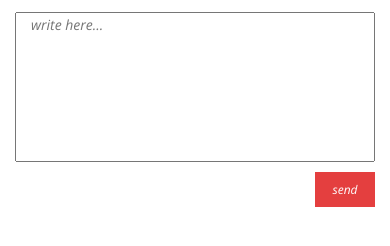
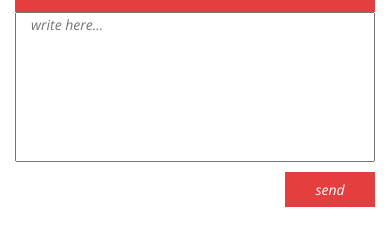
Before and after one commit to MikolajSzczepkowski/games, a plain HTML site: page support.html in a window 390 px wide. Shown: the part 290-536 px from the top of the page. Drawn offline with nearby package versions, Linux system fonts and the light colour scheme; a script that the page names is missing.

Commit message:
support responsive

```diff
--- a/style/support_style.css
+++ b/style/support_style.css
@@ -24,9 +24,12 @@
 }
 .topic-wrapper ul{
 	margin: 0;
-	padding: 0;
+	padding: 0 0 210px 0;
 	display: inline-block;
 	z-index: 50;
+}
+.topic-wrapper ul:hover{
+	padding: 0 0 75px 0;
 }
 .topic-wrapper ul li{
 	height: 35px;
@@ -40,6 +43,7 @@
 	cursor: pointer;
 }
 .topic-wrapper ul li:nth-of-type(1){
+	height: 50px;
 	padding: 0;
 	margin-top: 0;
 	display: inline-block;
@@ -54,7 +58,7 @@
 	float: right;
 	background: #e43f3f;
     color: #fff;
-    font-size: 12px;
+    font-size: 14px;
     font-weight: normal;
     font-style: italic;
     border: none;
@@ -69,6 +73,11 @@
 .text-holder textarea{
 	height: 150px;
 	resize: none;
+}
+@media screen and (min-width: 480px){
+	.topic-wrapper ul li:nth-of-type(1){
+		height: 35px;
+	}
 }
 @media screen and (min-width: 768px){
 	.match-info{
--- a/support.html
+++ b/support.html
@@ -38,7 +38,7 @@
 						</ul>
 						<div class="col-xs-12 text-holder">
 							<textarea name="user-message" form="support" class="col-xs-12" placeholder="write here..."></textarea>
-							<input type="submit" name="submit-message" value="send" class="col-xs-2 text-center">
+							<input type="submit" name="submit-message" value="send" class="col-xs-3 text-center">
 						</div>
 					</form>
 				</div>
```
